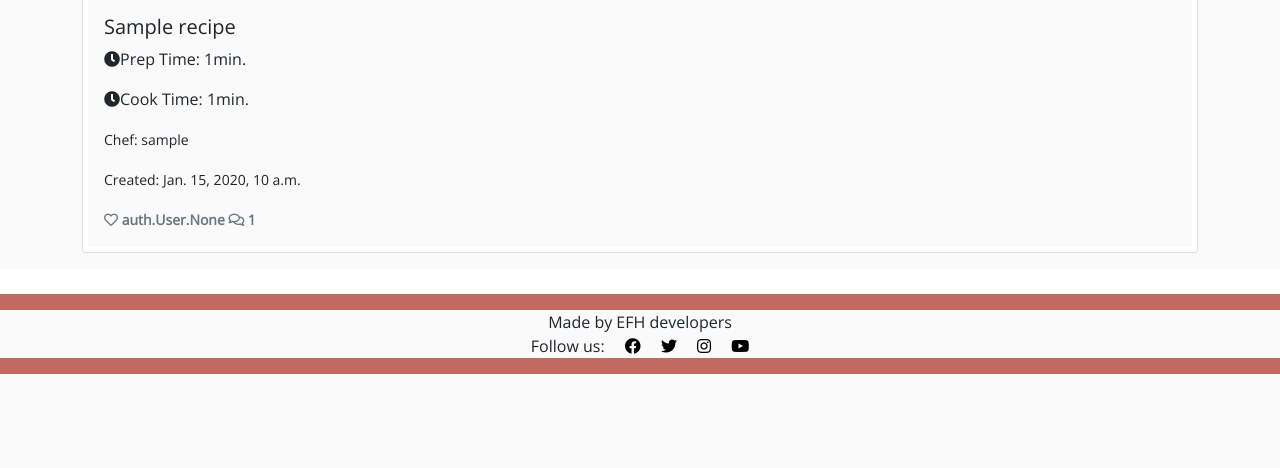
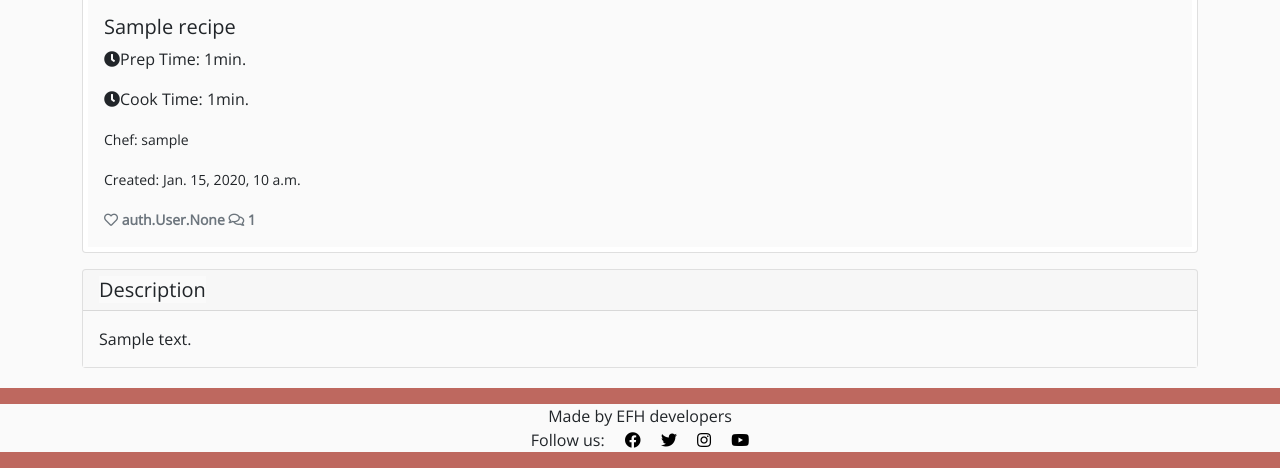
Before and after one commit to Marcosmgs/EFH-CommunityProject, a Django app: a page that uses templates/recipe_detail.html in a window 1280 px wide. Shown: the part 426-894 px from the top of the page. Before the commit the page ends 800 px from the top, so only its background shows below. Run offline with Django 3.2, Linux system fonts and the light colour scheme; tables that the repository leaves empty hold one stand-in row (values such as "Sample post").

Commit message:
Created description, method and ingred. sections

```diff
--- a/static/css/style.css
+++ b/static/css/style.css
@@ -175,3 +175,6 @@ hr.line-break {
     height: 300px;
     overflow: hidden;
 }
+.recipe-description{
+    margin-bottom: 20px;
+}
--- a/templates/recipe_detail.html
+++ b/templates/recipe_detail.html
@@ -43,4 +43,19 @@
     </div>
 </div>
 
+<!-- Recipe description -->
+<div class="container">
+    <div class="row">
+        <div class="col">
+            <div class="card recipe-description">
+                <h5 class="card-header"><span>Description</span></h5>
+                <div class="card-body">
+                <p class="card-text"><span>{{ recipe.description }}</span></p>
+                </div>
+            </div>
+        </div>
+    </div>
+</div>
+
+
 {% endblock content %}
```
